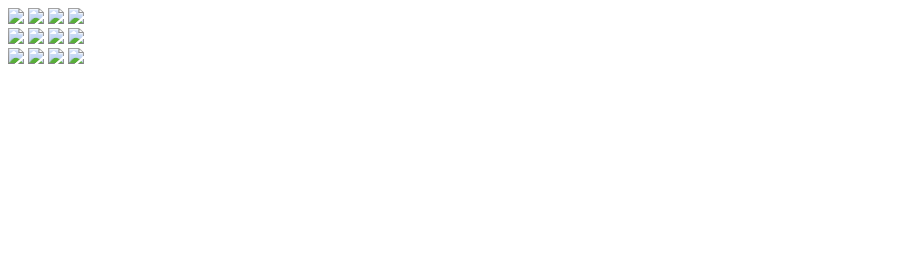
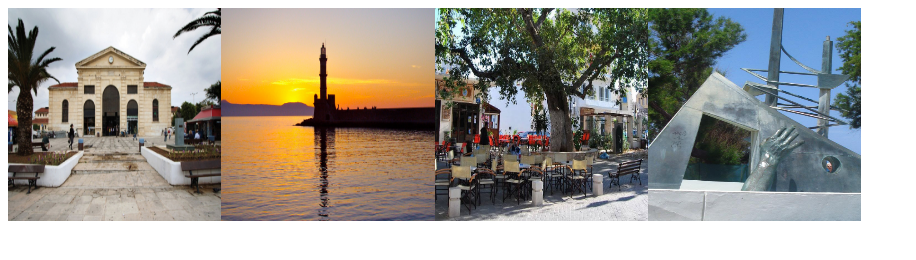
Before and after one commit to nanter1986/greekpuzzle, a plain HTML site: page html/map.html in a window 1280 px wide. Shown: the whole page, without its empty margins (0-916 px from the left). Drawn offline with Linux system fonts and the light colour scheme; files that its build step writes are made by us from their sources.

Commit message:
images same row

```diff
--- a/html/map.html
+++ b/html/map.html
@@ -5,27 +5,12 @@
     <meta name="viewport" content="width=device-width,user-scalable=no,initial-scale=1">
     <meta http-equiv="X-UA-Compatible" content="IE=edge">
     <title>Map</title>
-    <link rel="stylesheet" type="text/css" href="css/map.css">
-    <script src="js/map.js"></script>
+    <link rel="stylesheet" type="text/css" href="../css/map.css">
+    <script src="../js/map.js"></script>
 </head>
-<body onload="makeTiles()" onresize="makeTiles()">
-<div>
-    <img class="roomsentrance" src="img/crete8.jpg">
-    <img class="roomsentrance" src="img/agora.jpg">
-    <img class="roomsentrance" src="img/splantzia.jpg">
-    <img class="roomsentrance" src="img/xeri.jpg">
-</div>
-<div>
-    <img class="roomsentrance" src="img/crete8.jpg">
-    <img class="roomsentrance" src="img/agora.jpg">
-    <img class="roomsentrance" src="img/splantzia.jpg">
-    <img class="roomsentrance" src="img/xeri.jpg">
-</div>
-<div>
-    <img class="roomsentrance" src="img/crete8.jpg">
-    <img class="roomsentrance" src="img/agora.jpg">
-    <img class="roomsentrance" src="img/splantzia.jpg">
-    <img class="roomsentrance" src="img/xeri.jpg">
+<body onload="addImages()">
+<div id="div1">
+
 </div>
 </body>
 </html>
--- a/js/map.js
+++ b/js/map.js
@@ -2,9 +2,23 @@
  * Created by user on 25/4/2017.
  */
 var w = window.innerWidth;
+var tileW=w/6;
+console.log(tileW);
 
-function makeTiles() {
-    var tiles=document.getElementsByClassName("roomsentrance");
-    tiles.style.width=w/6;
-    tiles.style.height=w/6;
+
+function makeTiles(imageName,col) {
+    var tile=document.createElement("img");
+    tile.setAttribute("src","../img/"+imageName+".jpg");
+    tile.setAttribute("height",tileW);
+    tile.setAttribute("width",tileW);
+    tile.setAttribute("left",col*tileW);
+    document.getElementById("div1").appendChild(tile);
+
 }
+
+function addImages() {
+    makeTiles("agora",0);
+    makeTiles("crete8",1);
+    makeTiles("splantzia",2);
+    makeTiles("xeri",3);
+}
```
